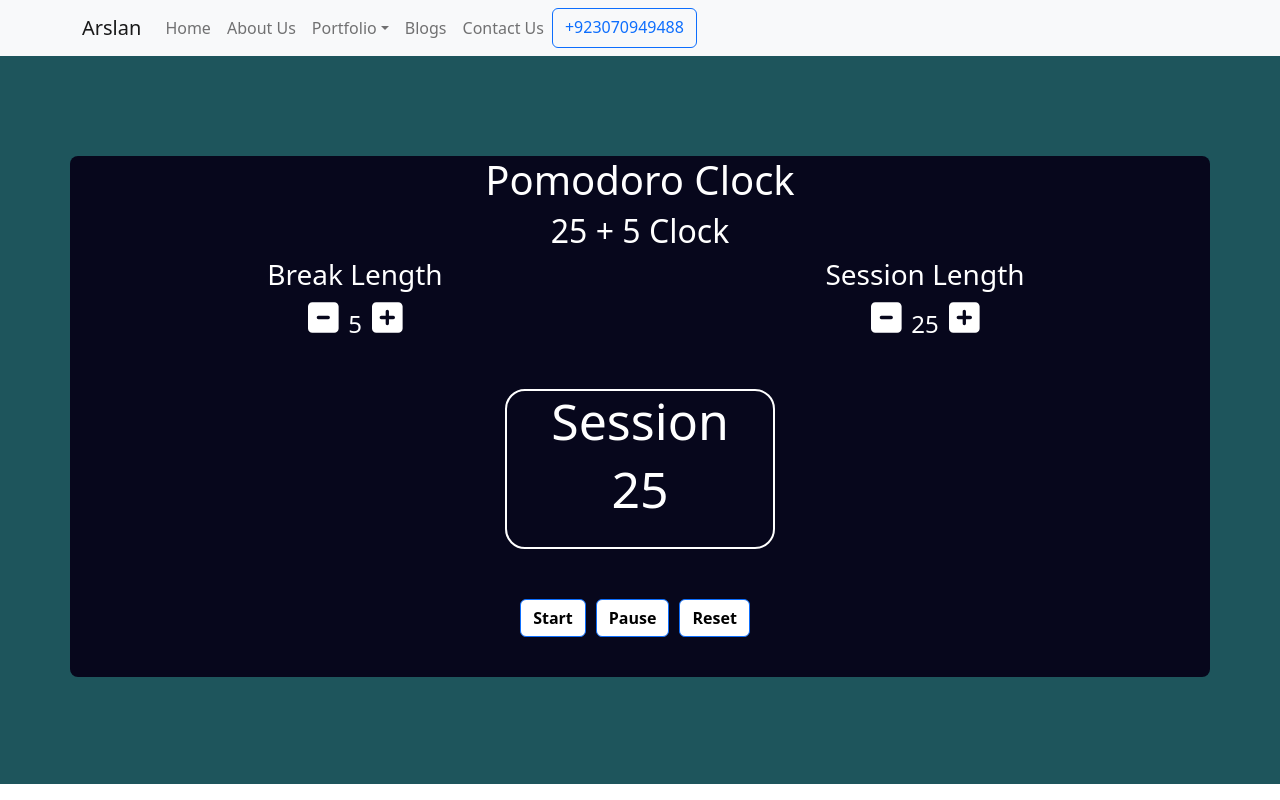
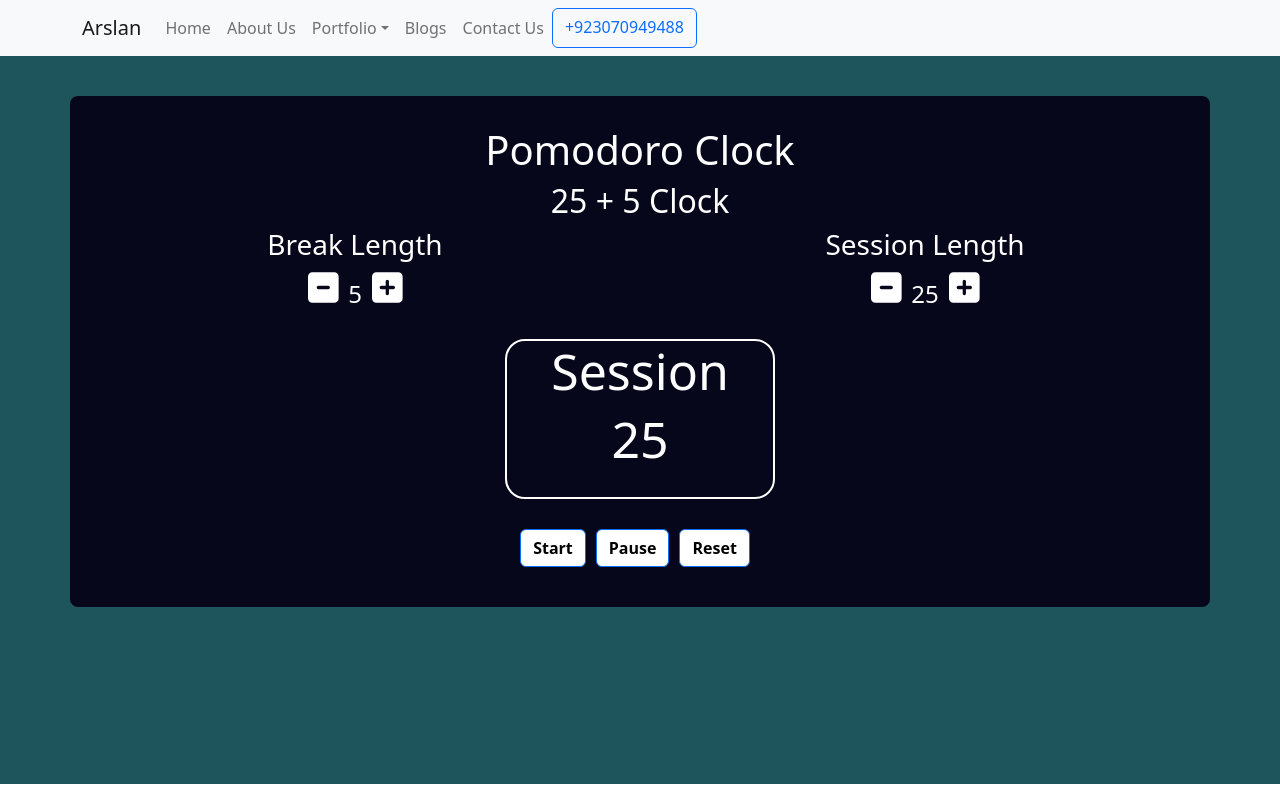
Before and after one commit to ArslanArshad105/react-projects, a React (Create React App) app: page /pomodoro-clock in a window 1280 px wide. Built offline with nearby package versions, Linux system fonts and the light colour scheme.

Commit message:
Customize Break and Length Code into one component

```diff
--- a/src/Components/PomodoroClock/BreakSection.js
+++ /dev/null
@@ -1,37 +0,0 @@
-import React, { useState } from "react";
-import { Container } from "react-bootstrap";
-import { FontAwesomeIcon } from "@fortawesome/react-fontawesome";
-import { faSquarePlus, faSquareMinus } from "@fortawesome/free-solid-svg-icons";
-
-const BreakSection = () => {
-  const [breakLength, setBreakLength] = useState(5);
-
-  const breakIncrement = () => {
-    setBreakLength(breakLength + 1);
-  };
-
-  const breakDecrement = () => {
-    if (breakLength > 1) {
-      setBreakLength(breakLength - 1);
-    }
-  };
-
-  return (
-    <Container>
-      <h3 className="Heading-Color">Break Length</h3>
-      <FontAwesomeIcon
-        className="Fa-Square-Plus"
-        icon={faSquareMinus}
-        onClick={breakDecrement}
-      />
-      <h4 className="Heading4-width">{breakLength}</h4>
-      <FontAwesomeIcon
-        className="Fa-Square-Plus"
-        icon={faSquarePlus}
-        onClick={breakIncrement}
-      />
-    </Container>
-  );
-};
-
-export default BreakSection;
--- /dev/null
+++ b/src/Components/PomodoroClock/BreakSessionLength.js
@@ -0,0 +1,41 @@
+import React from "react";
+import { Container } from "react-bootstrap";
+import { FontAwesomeIcon } from "@fortawesome/react-fontawesome";
+import { faSquarePlus, faSquareMinus } from "@fortawesome/free-solid-svg-icons";
+
+const BreakSessionLength = (props) => {
+  const { initialValue, title, timeLength } = props;
+
+  const incrementDecrementfun = (isIncrement) => {
+    if (isIncrement) {
+      timeLength(initialValue + 1);
+    } else {
+      if (initialValue > 1) {
+        timeLength(initialValue - 1);
+      }
+    }
+  };
+
+  return (
+    <Container>
+      <h3 className="Heading-Color">{title}</h3>
+      <FontAwesomeIcon
+        className="Fa-Square-Plus"
+        icon={faSquareMinus}
+        onClick={() => {
+          incrementDecrementfun(false);
+        }}
+      />
+      <h4 className="Heading4-width">{initialValue}</h4>
+      <FontAwesomeIcon
+        className="Fa-Square-Plus"
+        icon={faSquarePlus}
+        onClick={() => {
+          incrementDecrementfun(true);
+        }}
+      />
+    </Container>
+  );
+};
+
+export default BreakSessionLength;
--- a/src/Components/PomodoroClock/PomodoroClock.css
+++ b/src/Components/PomodoroClock/PomodoroClock.css
@@ -10,7 +10,7 @@
     max-height: auto;
 }
 .Pomo-Center-Container{
-    margin: 100px;
+    margin: 40px;
     background-color: #07071c;
     border-radius: 8px;
     height:fit-content;
@@ -27,7 +27,7 @@
 .Session-Col{
     margin-top: 50px;
     border: 2px solid #ffffff;
-    margin: 50px auto 50px auto;
+    margin: 30px auto 30px auto;
     width: 270px;
     height: 160px;
     border-radius: 20px;
--- a/src/Components/PomodoroClock/PomodoroClock.js
+++ b/src/Components/PomodoroClock/PomodoroClock.js
@@ -1,27 +1,41 @@
-import React from "react";
+import React, { useState } from "react";
 import "../PomodoroClock/PomodoroClock.css";
 import { Container, Row, Col } from "react-bootstrap";
-import BreakSection from "./BreakSection";
-import SessionSection from "./SessionSection";
+import BreakSessionLength from "./BreakSessionLength";
 import Session from "./Session";
 
 const PomodoroClock = () => {
+  const [time, setTime] = useState(25);
+  const [breakLength, setBreakLength] = useState(5);
+
+  // const setTimeValue = (value) => setTime(value);
+
   return (
     <>
       <Container className="Pomo-Main-Container">
         <Container className="Pomo-Center-Container">
-          <h1 className="Heading-Color">Pomodoro Clock</h1>
+          <h1 className="Heading-Color" style={{ paddingTop: "30px" }}>
+            Pomodoro Clock
+          </h1>
           <h2 className="Heading-Color">25 + 5 Clock</h2>
           <Row>
             <Col>
-              <BreakSection />
+              <BreakSessionLength
+                title="Break Length"
+                initialValue={breakLength}
+                timeLength={setBreakLength}
+              />
             </Col>
             <Col>
-              <SessionSection />
+              <BreakSessionLength
+                title="Session Length"
+                initialValue={time}
+                timeLength={setTime}
+              />
             </Col>
           </Row>
           <Row>
-            <Session />
+            <Session timer={time} />
           </Row>
         </Container>
       </Container>
--- a/src/Components/PomodoroClock/Session.js
+++ b/src/Components/PomodoroClock/Session.js
@@ -1,13 +1,13 @@
 import React from "react";
 import { Button, Col, Container } from "react-bootstrap";
 
-const Session = () => {
+const Session = (prop) => {
   return (
     <Container>
       <Col></Col>
       <Col className="Session-Col">
         <h3 className="Session-Heading">Session</h3>
-        <h4 className="Session-Heading">25</h4>
+        <h4 className="Session-Heading">{prop.timer}</h4>
       </Col>
       <Col></Col>
       <Button className="Session-Button">Start</Button>
--- a/src/Components/PomodoroClock/SessionSection.js
+++ /dev/null
@@ -1,37 +0,0 @@
-import React, { useState } from "react";
-import { Container } from "react-bootstrap";
-import { FontAwesomeIcon } from "@fortawesome/react-fontawesome";
-import { faSquarePlus, faSquareMinus } from "@fortawesome/free-solid-svg-icons";
-
-const SessionSection = () => {
-  const [sessionLength, setSessionLength] = useState(25);
-
-  const sessionIncrement = () => {
-    setSessionLength(sessionLength + 1);
-  };
-
-  const sessionDecrement = () => {
-    if (sessionLength > 1) {
-      setSessionLength(sessionLength - 1);
-    }
-  };
-
-  return (
-    <Container>
-      <h3 className="Heading-Color">Session Length</h3>
-      <FontAwesomeIcon
-        className="Fa-Square-Plus"
-        icon={faSquareMinus}
-        onClick={sessionDecrement}
-      />
-      <h4 className="Heading4-width">{sessionLength}</h4>
-      <FontAwesomeIcon
-        className="Fa-Square-Plus"
-        icon={faSquarePlus}
-        onClick={sessionIncrement}
-      />
-    </Container>
-  );
-};
-
-export default SessionSection;
```
